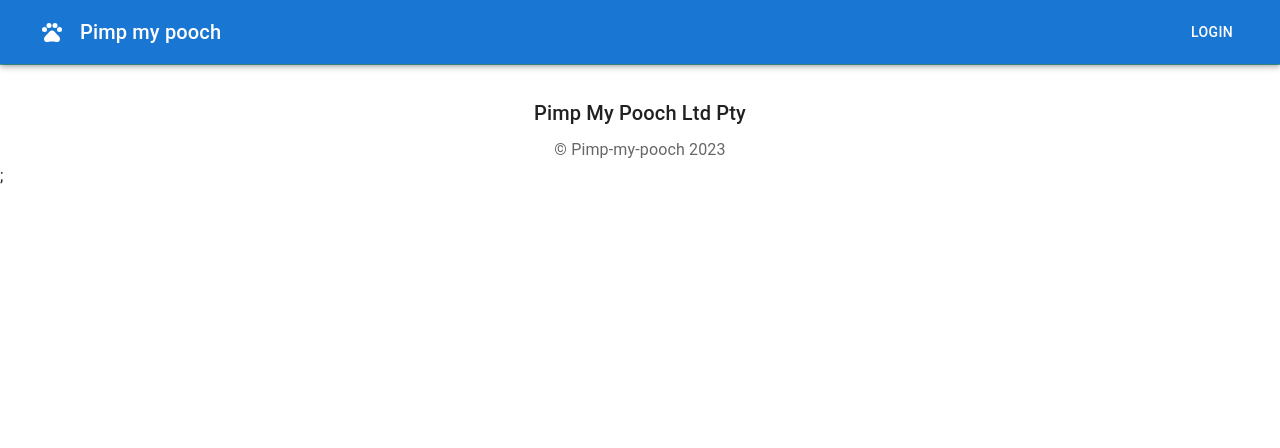
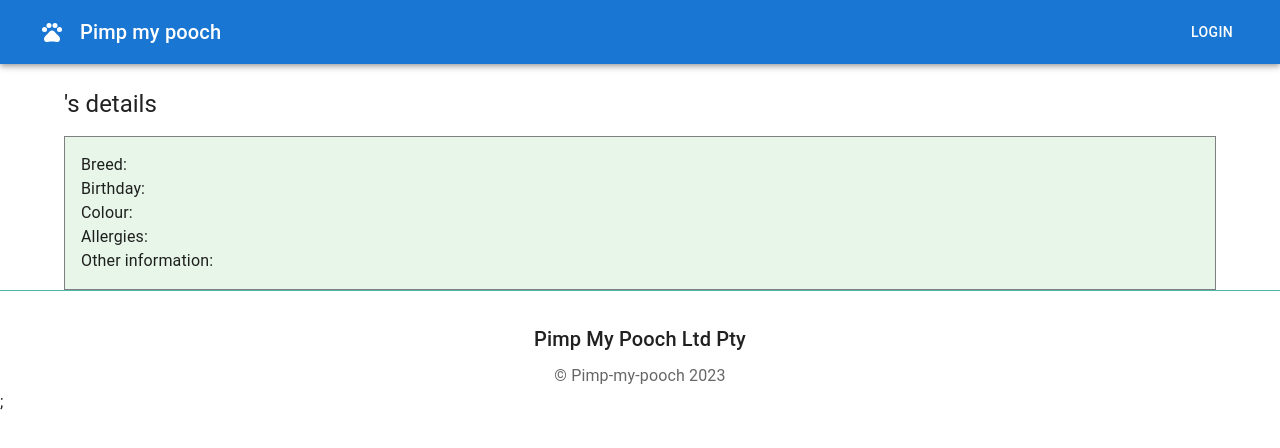
Before and after one commit to allentpogi/pimp-your-pooch, a React (Create React App) app in the folder client/: page /pets/1 in a window 1280 px wide. Shown: the top 448 px of the page. Built offline with nearby package versions, Linux system fonts and the light colour scheme; no server answers.

Commit message:
few minor code change

```diff
--- a/client/src/App.js
+++ b/client/src/App.js
@@ -9,7 +9,7 @@ import { setContext } from "@apollo/client/link/context";
 import { BrowserRouter as Router, Routes, Route } from "react-router-dom";
 
 import Home from "./pages/Home";
-import Test from "./pages/Test";
+import Pet from "./pages/Pet";
 import Header from "./components/Header";
 import MyPack from "./pages/Mypack";
 import Footer from "./components/Footer";
@@ -54,7 +54,7 @@ export default function App() {
             <Routes>
               <Route path="/" element={<Home />} />
               <Route path="/me" element={<MyPack />} />
-              <Route path="/test" element={<Test />} />
+              <Route path="/pets/:petId" element={<Pet />} />
             </Routes>
           </main>
           <div>
--- a/client/src/components/PetList/index.js
+++ b/client/src/components/PetList/index.js
@@ -40,8 +40,13 @@ const PetList = ({ pets }) => {
                 <Grid item key={pet._id} xs={12} sm={6} md={4}>
                   <Card sx={{ height: "100%" }}>
                     <CardContent>
-                      <Typography gutterBottom variant="h5" component="div">
-                        {name}
+                      <Typography
+                        gutterBottom
+                        variant="h6"
+                        component="div"
+                        align="center"
+                      >
+                        <Link to={`/pets/${pet._id}`}>{name}</Link>
                       </Typography>
                       <Typography variant="body2" color="text.secondary">
                         {breed}
--- a/client/src/pages/Login.js
+++ b/client/src/pages/Login.js
@@ -1,5 +1,4 @@
 import React, { useState } from "react";
-// import { redirect } from "react-router-dom";
 import { useMutation } from "@apollo/client";
 import { LOGIN_USER } from "../utils/mutations";
 import { useNavigate } from "react-router-dom";
@@ -24,7 +23,6 @@ const useStyles = makeStyles((theme) => ({
 
 const Login = ({ isOpen, onClose }) => {
   const [formState, setFormState] = useState({ username: "", password: "" });
-  // const [loggedIn, setLoggedIn] = useState(false);
   const [login, { error, data }] = useMutation(LOGIN_USER);
   const navigate = useNavigate();
   const handleChange = (event) => {
@@ -38,46 +36,18 @@ const Login = ({ isOpen, onClose }) => {
 
   const handleFormSubmit = async (event) => {
     event.preventDefault();
-    console.log(formState);
     try {
-      console.log("start login");
       const { data } = await login({
         variables: { ...formState },
       });
 
-      console.log("login success");
       Auth.login(data.login.token);
-      console.log("token assigned");
-      // return redirect("/me");
       navigate("/me");
+      onClose();
     } catch (e) {
       console.error(e);
     }
   };
-
-  // const handleFormSubmit = (event) => {
-  //   event.preventDefault();
-  //   console.log(formState);
-  //   login({ variables: { ...formState } }).then(({ data }) => {
-  //     Auth.login(data.login.token);
-  //     navigate("/test");
-  //   });
-  // try {
-  //   console.log("start login");
-  //   const { data } = await login({
-  //     variables: { ...formState },
-  //   });
-
-  //   console.log("login success");
-  //   Auth.login(data.login.token);
-  //   console.log("token assigned");
-  //   // return redirect("/test");
-  //   navigate("/test");
-  // } catch (e) {
-  //   console.error(e);
-  // }
-  // navigate("/test");
-  // };
 
   const classes = useStyles();
   return (
@@ -86,6 +56,7 @@ const Login = ({ isOpen, onClose }) => {
         <Box className={classes.drawerContent}>
           <Typography>Login</Typography>
           <FormControl>
+            <form>
               <TextField
                 label="Username"
                 name="username"
@@ -100,8 +71,8 @@ const Login = ({ isOpen, onClose }) => {
                 value={formState.password}
                 onChange={handleChange}
                 fullWidth
-              margin="normal"
               />
+            </form>
             <Button variant="contained" color="secondary" onClick={onClose}>
               Cancel
             </Button>
@@ -113,16 +84,6 @@ const Login = ({ isOpen, onClose }) => {
               Submit
             </Button>
           </FormControl>
-          {data && (
-            <div>
-              Login successful. You can{" "}
-              <span>
-                <a href="/me" onClick={onClose}>
-                  Close
-                </a>
-              </span>
-            </div>
-          )}
           {error && <div>{error.message}</div>}
         </Box>
       </Drawer>
--- a/client/src/pages/Mypack.js
+++ b/client/src/pages/Mypack.js
@@ -52,7 +52,7 @@ const MyPack = () => {
       <CssBaseline />
       <Box>
         <Typography
-          variant="h3"
+          variant="h5"
           sx={{
             marginTop: "1.5rem",
           }}
--- /dev/null
+++ b/client/src/pages/Pet.js
@@ -0,0 +1,67 @@
+import React from "react";
+import { useParams } from "react-router-dom";
+import { useQuery } from "@apollo/client";
+import { QUERY_SINGLE_PET } from "../utils/queries";
+
+import {
+  Box,
+  Button,
+  Card,
+  CardContent,
+  CardMedia,
+  Container,
+  CssBaseline,
+  Grid,
+  Typography,
+} from "@mui/material";
+
+const Pet = () => {
+  const { petId } = useParams();
+
+  console.log("petid", petId);
+  console.log("params", useParams());
+
+  const { loading, data } = useQuery(QUERY_SINGLE_PET, {
+    variables: { petId: petId },
+  });
+
+  const pet = data?.pet || {};
+  console.log("pet", pet);
+
+  if (loading) {
+    return <div>Loading...</div>;
+  }
+
+  return (
+    <>
+      <Container>
+        <CssBaseline />
+        <Box>
+          <Typography
+            variant="h5"
+            sx={{
+              marginTop: "1.5rem",
+            }}
+          >
+            {pet.name}'s details
+          </Typography>
+          <Box
+            sx={{
+              backgroundColor: "#E8F5E9",
+              border: "1px solid grey",
+              marginTop: "1rem",
+              padding: "1rem",
+            }}
+          >
+            <Typography>Breed: {pet.breed}</Typography>
+            <Typography>Birthday: {pet.birthday}</Typography>
+            <Typography>Colour: {pet.colour}</Typography>
+            <Typography>Allergies: {pet.allergies}</Typography>
+            <Typography>Other information: {pet.otherinfo}</Typography>
+          </Box>
+        </Box>
+      </Container>
+    </>
+  );
+};
+export default Pet;
--- a/client/src/pages/Signup.js
+++ b/client/src/pages/Signup.js
@@ -1,5 +1,5 @@
 import React, { useState } from "react";
-import { Link, Navigate } from "react-router-dom";
+import { useNavigate } from "react-router-dom";
 
 import { useMutation } from "@apollo/client";
 import { ADD_USER } from "../utils/mutations";
@@ -32,6 +32,8 @@ const Signup = ({ isOpen, onClose }) => {
 
   const [addUser, { error, data }] = useMutation(ADD_USER);
 
+  const navigate = useNavigate();
+
   const handleChange = (event) => {
     const { name, value } = event.target;
 
@@ -50,7 +52,9 @@ const Signup = ({ isOpen, onClose }) => {
         variables: { ...formState },
       });
 
-      Auth.login(data.addUser.token);
+      Auth.login(data.login.token);
+      navigate("/me");
+      onClose();
     } catch (e) {
       console.error(e);
     }
@@ -62,6 +66,7 @@ const Signup = ({ isOpen, onClose }) => {
       <Box className={classes.drawerContent}>
         <Typography>Sign up</Typography>
         <FormControl>
+          <form>
             <TextField
               label="Username"
               name="username"
@@ -91,6 +96,7 @@ const Signup = ({ isOpen, onClose }) => {
               onChange={handleChange}
               fullWidth
             />
+          </form>
           <Button variant="contained" color="secondary" onClick={onClose}>
             Cancel
           </Button>
@@ -102,8 +108,6 @@ const Signup = ({ isOpen, onClose }) => {
             Submit
           </Button>
         </FormControl>
-
-        {data && <Navigate to="/test" />}
         {error && <div>{error.message}</div>}
       </Box>
     </Drawer>
--- a/client/src/utils/queries.js
+++ b/client/src/utils/queries.js
@@ -48,3 +48,17 @@ export const QUERY_PETS = gql`
     }
   }
 `;
+
+export const QUERY_SINGLE_PET = gql`
+  query getSinglePet($petId: ID!) {
+    pet(petId: $petId) {
+      _id
+      name
+      breed
+      birthday
+      colour
+      allergies
+      otherinfo
+    }
+  }
+`;
```
Also changed, not shown: 1 other file (tests, documents, lock files or other folders). Lines whose indentation alone changed are shown as unchanged.
